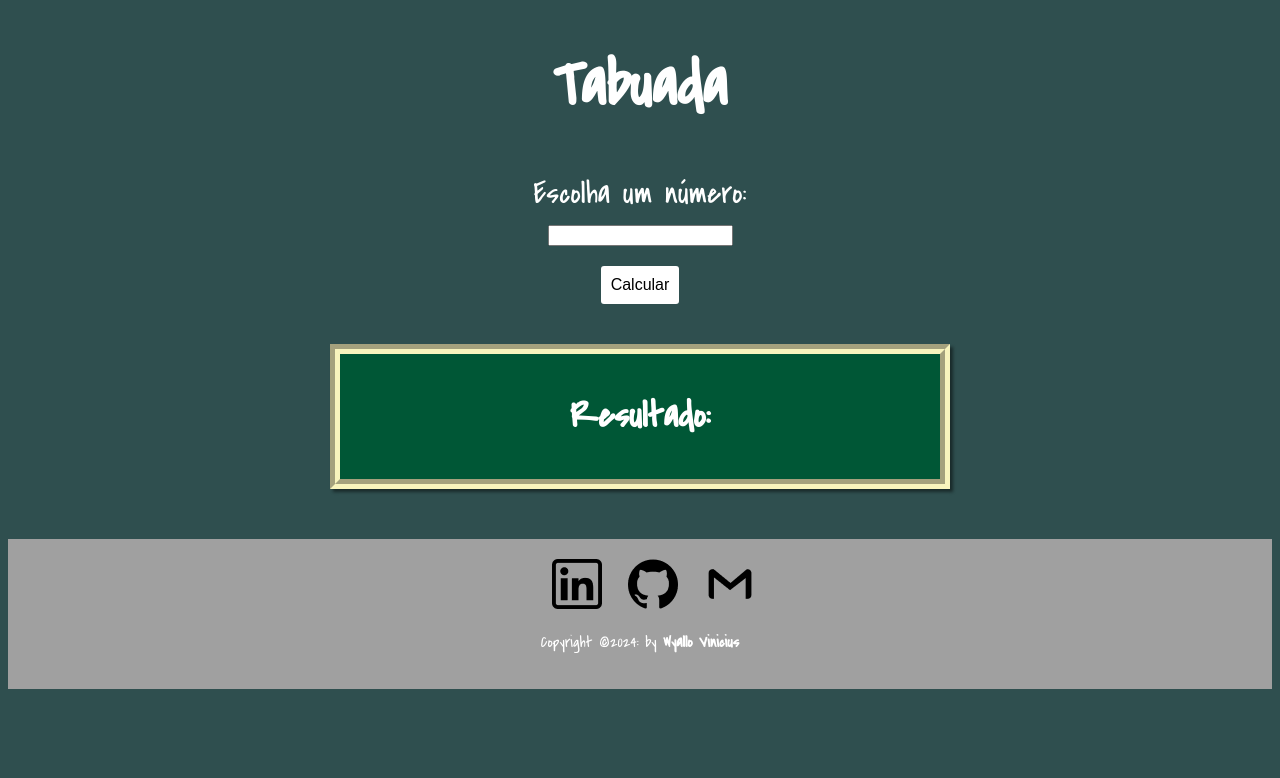
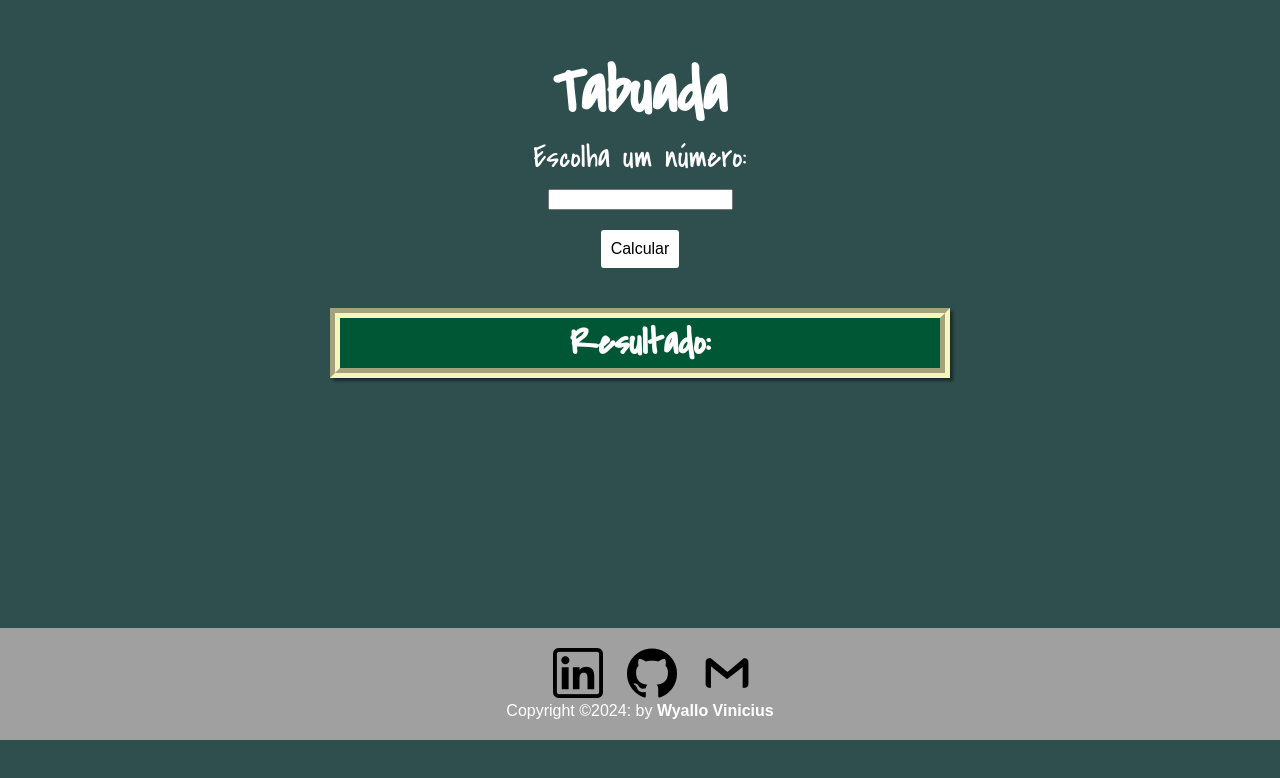
Before and after one commit to wytallogit/Tabuada, a plain HTML site: page index.html in a window 1280 px wide. Drawn offline with Linux system fonts and the light colour scheme.

Commit message:
Update css

```diff
--- a/style.css
+++ b/style.css
@@ -1,4 +1,8 @@
 @import url('https://fonts.googleapis.com/css2?family=Covered+By+Your+Grace&display=swap');
+
+* {
+    margin: 0;
+}
 
 body {
     background-color: darkslategray;
@@ -8,6 +12,7 @@ body {
 
 header {
     text-align: center;
+    margin-top: 50px;
 }
 
 h1 {
@@ -16,6 +21,7 @@ h1 {
 
 section {
     text-align: center;
+    margin-bottom: 30px;
 }
 
 label {
@@ -47,6 +53,9 @@ input {
 }
 
 footer {
+    font-family: Arial, Helvetica, sans-serif;
+    position: relative;
+    top: 200px;
     padding: 20px 0;
     margin-top: 50px;
     background-color: #A0A0A0;
```
